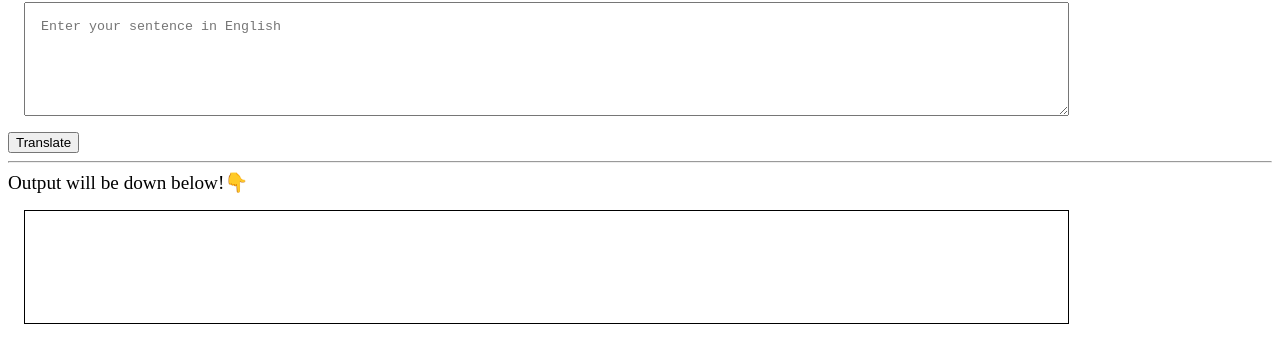
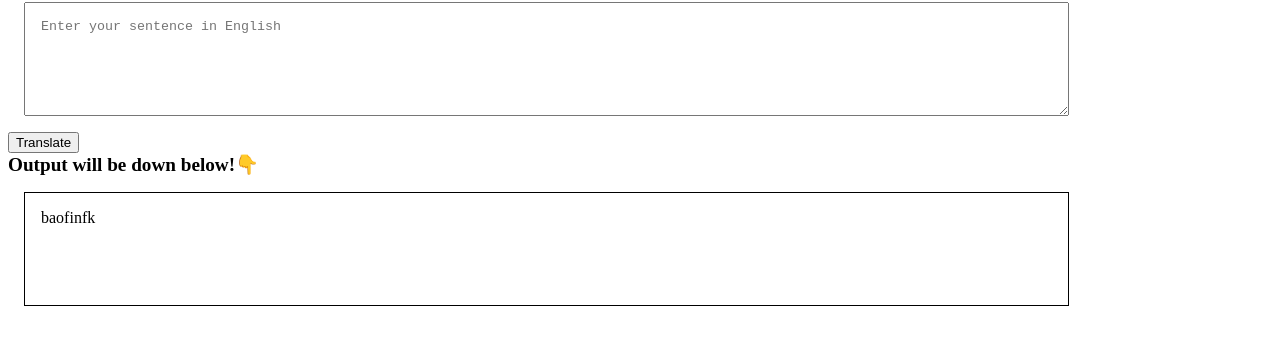
Before and after one commit to SobhanDash/Banana-Speak, a plain HTML site: page index.html in a window 1280 px wide. Both pictures are taken after a click on the button "Translate". Shown: the part 78-440 px from the top of the page. Drawn offline with Linux system fonts and the light colour scheme.

Commit message:
feat: added js

```diff
--- a/app.js
+++ b/app.js
@@ -0,0 +1,12 @@
+var btnTranslate = document.querySelector("#btn-Translate");
+var txtInput = document.querySelector("#txt-input");
+var outputDiv = document.querySelector("#output");
+
+outputDiv.innerText = "Sobhan Dash"
+console.log(outputDiv)
+
+function clickHandler(){
+    outputDiv.innerText = "baofinfk" + txtInput.value;
+}
+
+btnTranslate.addEventListener("click", clickHandler)
--- a/index.html
+++ b/index.html
@@ -27,8 +27,8 @@
     <textarea id="txt-input"
      placeholder="Enter your sentence in English"></textarea>
     <button id="btn-Translate">Translate</button>
-    <hr>
-    <div style="font-size: larger;">Output will be down below!👇</div>
+
+    <div style="font-size: larger; font-weight: bolder;">Output will be down below!👇</div>
     <div id="output"></div>
     <script src="app.js" type="text/javascript"></script>
 </body>
```
